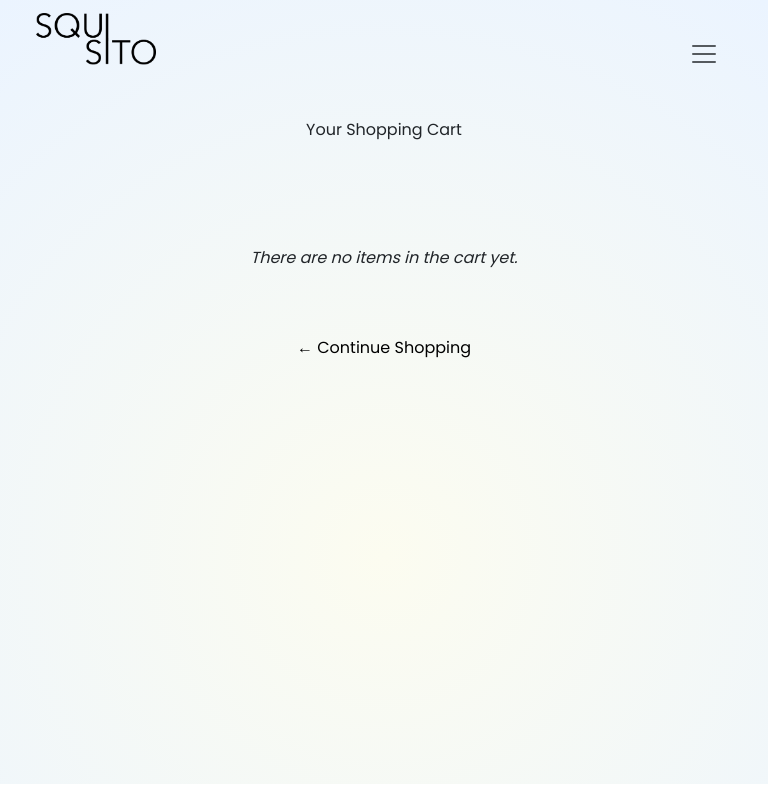
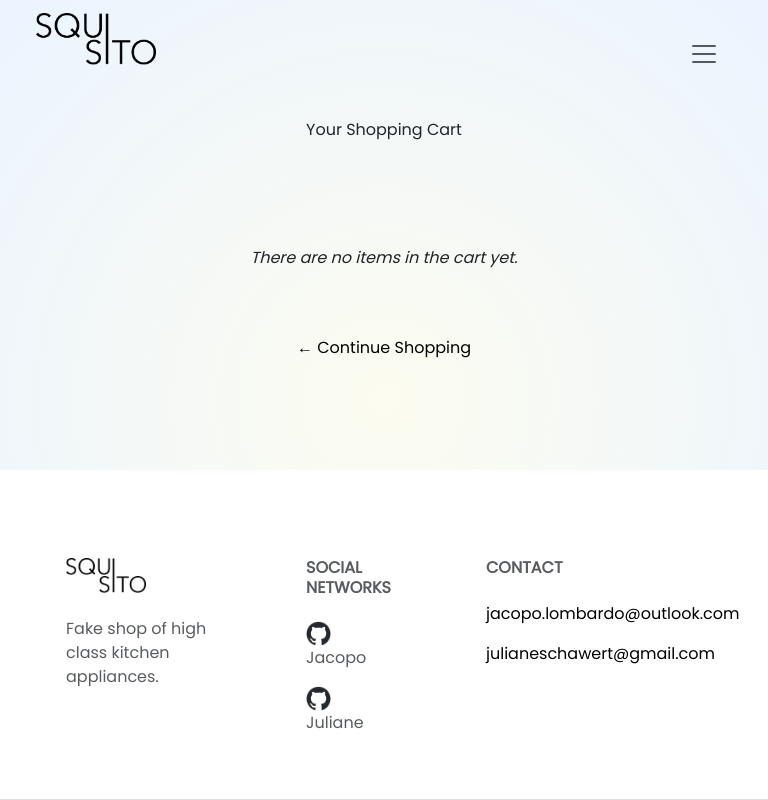
Before and after one commit to JacoLombardo/squisito, a Next.js app: page /cart in a window 768 px wide. Shown: the top 800 px of the page. Built offline with nearby package versions, Linux system fonts and the light colour scheme.

Commit message:
loader fix

```diff
--- a/components/Footer.tsx
+++ b/components/Footer.tsx
@@ -10,6 +10,7 @@ function Footer() {
           position: "absolute",
           bottom: "0px",
           width: "100%",
+          marginTop: "30px",
         }}
         className="text-center text-lg-start bg-white text-muted"
       >
--- a/components/Loader.tsx
+++ b/components/Loader.tsx
@@ -8,11 +8,11 @@ export default function Loader() {
         <Image
           alt="loader"
           title="loader"
-          src="/Images/IMG_8113.jpeg"
+          src="https://res.cloudinary.com/dtl48kr1u/image/upload/v1694101825/fake-shop/loader_cgvgeu.png"
           width="0"
           height="0"
           sizes="100vw"
-          style={{ width: "120px", height: "auto" }}
+          style={{ width: "150px", height: "auto" }}
           className={styles.loader}
         />
       </div>
--- a/styles/component.module.css
+++ b/styles/component.module.css
@@ -178,19 +178,19 @@
 
 .loader {
   animation: spin 2s linear infinite;
-  border-radius: 50%;
 }
 
 .loader_div {
   margin-left: auto;
   margin-right: auto;
-  margin-top: 30px;
-  width: 100px;
+  padding-top: 100px;
+  width: 150px;
+  padding-bottom: 100px;
 }
 
 /* FOOTER */
 
-.product_footer {
+/* .product_footer {
   display: flex;
   justify-content: center;
   align-items: center;
@@ -200,4 +200,4 @@
   border: none;
   border-radius: 0 0 10px 10px;
   box-shadow: 0px 2px 4px rgba(0, 0, 0, 0.1);
-}
+} */
--- a/styles/global.css
+++ b/styles/global.css
@@ -1,6 +1,10 @@
 body {
   background: rgb(255, 255, 251);
-  background: radial-gradient(circle, rgb(252, 252, 240) 0%, rgba(235, 244, 255, 1) 100%);
+  background: radial-gradient(
+    circle,
+    rgb(252, 252, 240) 0%,
+    rgba(235, 244, 255, 1) 100%
+  );
   min-height: 100vh;
   display: flex;
   flex-direction: column;
@@ -15,13 +19,12 @@ body {
 
 @media (max-width: 768px) {
   #content {
-    margin-bottom: 353px;
+    padding-bottom: 600px;
   }
 }
 
 @media (min-width: 768px) {
+  #content {
+    padding-bottom: 300px;
+  }
 }
-
-#content {
-  padding-bottom: 400px;
-}
--- a/styles/homepage.module.css
+++ b/styles/homepage.module.css
@@ -146,9 +146,9 @@
   }
 
   .iframeInner {
-      border-radius: 30% 30% 10% 30%;
+    /* border-radius: 30% 30% 10% 30%; */
     width: 80%;
-      border: 1px solid black;
+    /* border: 1px solid black; */
     height: 70%;
   }
 }
```
Lines whose indentation alone changed are shown as unchanged.
